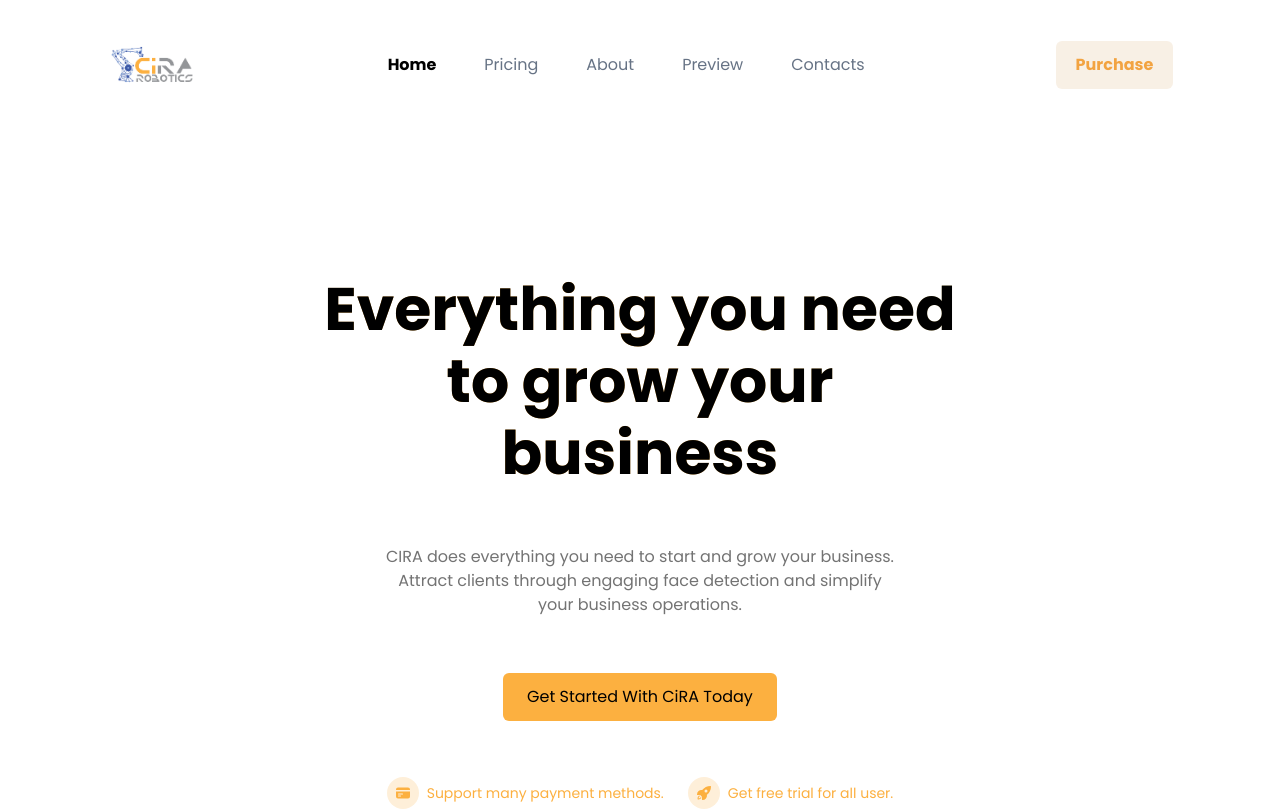
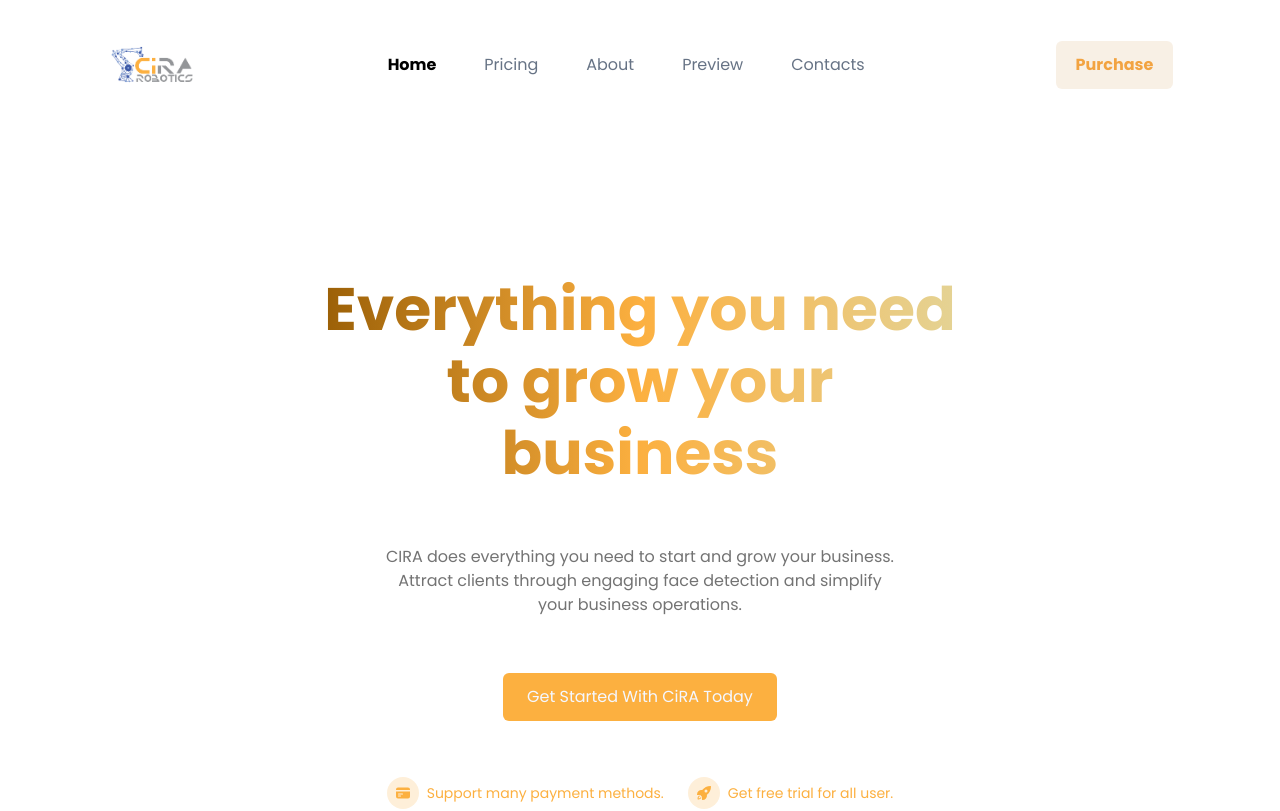
Before and after one commit to deeptech-kmitl/frontend-cira-merchant, a Next.js app: page / in a window 1280 px wide. Shown: the top 811 px of the page. Built offline with nearby package versions, Linux system fonts and the light colour scheme.

Commit message:
chore: fix tailwind config

```diff
--- a/tailwind.config.js
+++ b/tailwind.config.js
@@ -9,6 +9,7 @@ module.exports = {
     './src/**/*.{js,ts,jsx,tsx}',
   ],
   theme: {
+    extend: {
       colors: {
         'primary-1': '#FCB040',
         'primary-light': '#F3BE70',
@@ -19,9 +20,11 @@ module.exports = {
         'dark-brown': '#5F3808',
         'light-brown': '#A77327',
         dark: '#001533',
+        white: '#F4F7FF',
         highlighter: '#FFE5AB',
         gray: '#8F9198',
       },
     },
+  },
   plugins: [],
 };
```
Lines whose indentation alone changed are shown as unchanged.
